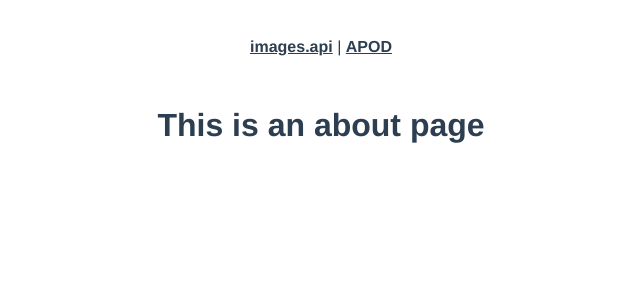
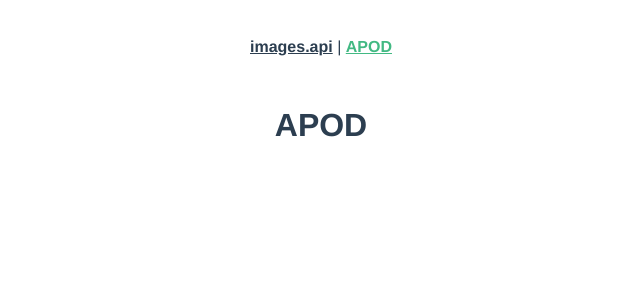
Before and after one commit to leandrocodes/nasa-vue, a Vue app: page /#/apod in a window 1280 px wide. Shown: the top 300 px of the page, without its empty margins (319-959 px from the left). Built offline with nearby package versions, Linux system fonts and the light colour scheme.

Commit message:
router fix

```diff
--- a/src/App.vue
+++ b/src/App.vue
@@ -2,7 +2,7 @@
   <div id="app">
     <div id="nav">
       <router-link to="/">images.api</router-link> |
-      <router-link to="/about">APOD</router-link>
+      <router-link to="/apod">APOD</router-link>
     </div>
     <router-view/>
   </div>
--- a/src/components/ApodPics.vue
+++ b/src/components/ApodPics.vue
@@ -0,0 +1,13 @@
+<template>
+  <h1>APOD</h1>
+</template>
+
+<script>
+export default {
+
+}
+</script>
+
+<style>
+
+</style>
--- a/src/views/Apod.vue
+++ b/src/views/Apod.vue
@@ -1,5 +1,16 @@
 <template>
-  <div class="about">
-    <h1>This is an about page</h1>
-  </div>
+    <ApodPics></ApodPics>
 </template>
+
+<script>
+import ApodPics from '../components/ApodPics'
+export default {
+    components:{
+      ApodPics
+    }
+}
+</script>
+
+<style>
+
+</style>
```
